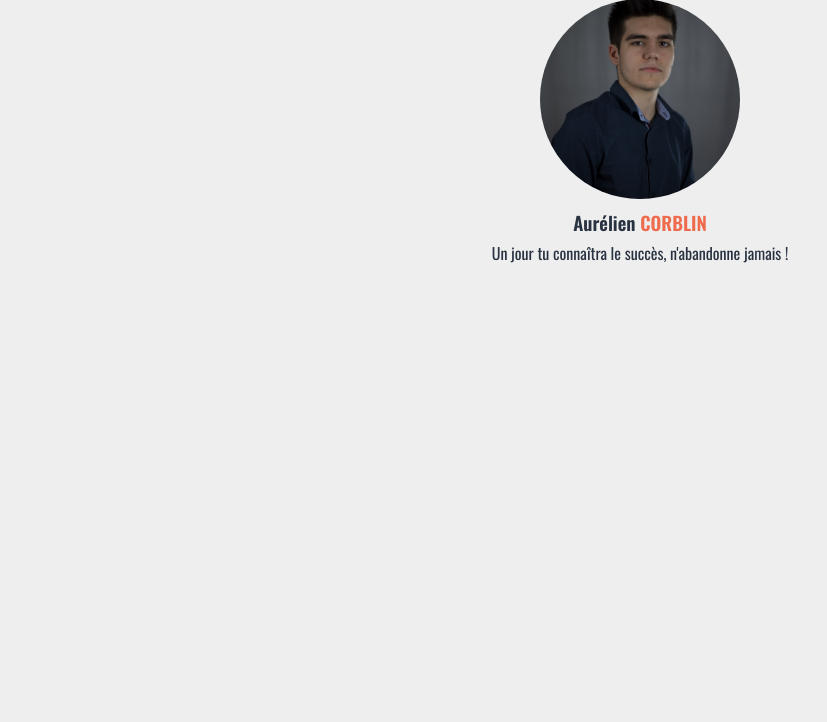
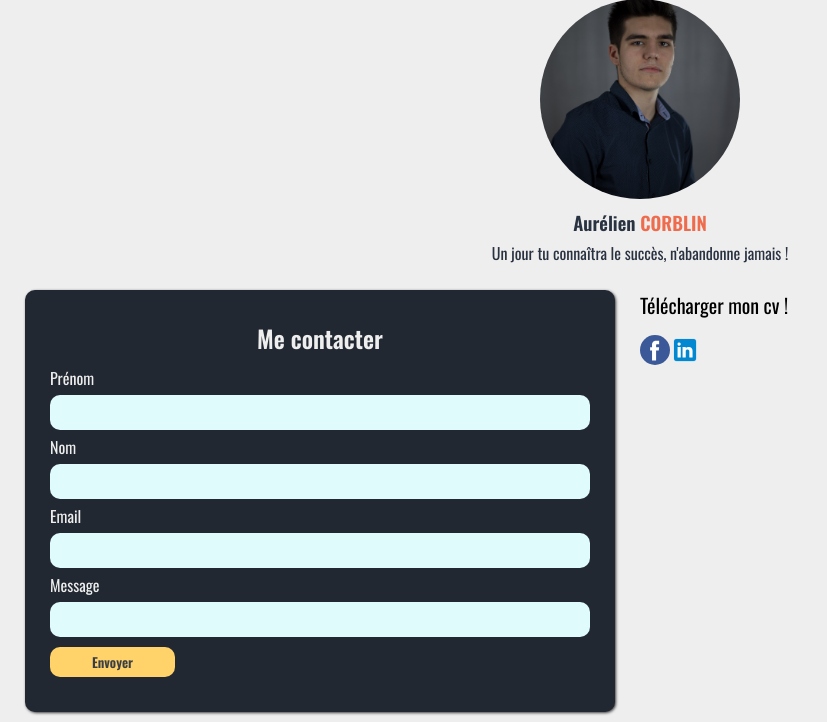
Before and after one commit to Zopiote/P5, a PHP site: page / in a window 1280 px wide. Shown: the part 139-861 px from the top of the page, without its empty margins (0-827 px from the left). Before the commit the page ends 402 px from the top, so only its background shows below. Run offline with PHP 8.4, Linux system fonts and the light colour scheme.

Commit message:
Token + authorization + contact

```diff
--- a/Config/Route.json
+++ b/Config/Route.json
@@ -3,6 +3,15 @@
 	"controller" : "Home",
 	"action" : "Home",
 	"method" : "GET",
+	"param" : [],
+	"manager": [],
+	"admin": 0
+},
+{
+	"path" : "/",
+	"controller" : "Home",
+	"action" : "Home",
+	"method" : "POST",
 	"param" : [],
 	"manager": [],
 	"admin": 0
--- a/Css/style.css
+++ b/Css/style.css
@@ -152,6 +152,34 @@ body {
     text-align: center;
     margin: 0;
 }
+.infos__container {
+    display: flex;
+    justify-content: space-between;
+    align-items: flex-start;
+}
+.contact__form {
+    width: 48%;
+}
+.rs__container {
+    width: 48%;
+    display: flex;
+    flex-direction: column;
+    padding: 25px;
+}
+.rs__content {
+    display: flex;
+    flex-direction: row;
+    margin-top: 15px;
+}
+.pdf__link {
+    text-decoration: none;
+    color: black;
+    font-size: 20px;
+}
+.img-rs {
+    width: 30px;
+    height: 30px;
+}
 
 /* CARD */
 
@@ -191,4 +219,12 @@ body {
     font-weight: 500;
 }
 
-/* FOOTER */
+/* FORM */
+
+.form__container {
+    background-color: #222831;
+    box-shadow: 1px 1px 3px 0px rgba(0,0,0,0.75);
+    border-radius: 10px;
+    padding: 25px;
+    margin-top: 25px;
+}
--- a/View/Home/home.php
+++ b/View/Home/home.php
@@ -3,4 +3,50 @@
     <img class="image__profil" src="Media/Profil.jpg">
     <h3 class="title__profil">Aurélien <span>CORBLIN</span></h3>
     <p class="text__profil">Un jour tu connaîtra le succès, n'abandonne jamais !</p>
+
+    <div class="infos__container">
+        <div class="contact__form">
+        <?php
+            if(isset($_POST['submit'])){
+                $to = "corblin.aurelien69@gmail.com";
+                $from = $_POST['email'];
+                $prenom = $_POST['prenom'];
+                $nom = $_POST['nom'];
+                $message = $_POST['message'];
+                $sujet = "Cnntact";
+
+                $headers = "De:" . $from;
+                mail($to, $sujet, $message, $headers);
+                echo "Le mail à bien été envoyer, vous serez contacter dans les plus bref délais.";
+            }
+        ?>
+            <form action="/" method="POST" class="form__container">
+		        <h2 class="form__title">Me contacter</h2>
+                <div class="form__control">
+                    <label class="form__label" for="prenom">Prénom</label>
+			        <input class="form__input" name="prenom" type="text" id="prenom">
+                </div>
+                <div class="form__control">
+                    <label class="form__label" for="nom">Nom</label>
+			        <input class="form__input" name="nom" type="text" id="nom">
+                </div>
+                <div class="form__control">
+                    <label class="form__label" for="email">Email</label>
+			        <input class="form__input" name="email" type="email" id="email">
+                </div>
+                <div class="form__control">
+                    <label class="form__label" for="message">Message</label>
+			        <input class="form__input" name="message" type="textarea" id="message">
+                </div>
+		        <button type="submit" class="btn btn-primary" name="submit">Envoyer</button>
+            </form>
+        </div>
+        <div class="rs__container">
+            <a class="pdf__link" href="./Files/CVAurelienCORBLIN.pdf" download="CV_Aurélien_CORBLIN">Télécharger mon cv !</a>
+            <div class="rs__content">
+                <a href="https://www.facebook.com/aurelien.corblin/"><img class="img-rs" src="./Files/facebook.svg"></a>
+                <a href="https://www.linkedin.com/in/aur%C3%A9lien-corblin-3b5359181?lipi=urn%3Ali%3Apage%3Ad_flagship3_profile_view_base_contact_details%3BThaWX7ZnQGa35YhiyCEw8g%3D%3D"><img class="img-rs" src="./Files/linkedin.png"></a>
+            </div>
+            </div>
+    </div>
 </section>
--- a/View/Post/Admin/PostAdd.php
+++ b/View/Post/Admin/PostAdd.php
@@ -28,6 +28,7 @@
 				<?php } ?>
 			<?php } ?>
 		</div>
+		<input name="_token" id="_token" type="hidden" value="<?php echo $_SESSION['_token'] ?>">
 		<button type="submit" class="btn btn-primary" name="submit">Ajouter</button>
 	</form>
 </div>
--- a/View/Post/Admin/PostEdit.php
+++ b/View/Post/Admin/PostEdit.php
@@ -28,6 +28,7 @@
 				<?php } ?>
 			<?php } ?>
 		</div>
+		<input name="_token" id="_token" type="hidden" value="<?php echo $_SESSION['_token'] ?>">
 		<button type="submit" class="btn btn-primary" name="submit">Modifier</button>
 	</form>
 </div>
--- a/View/User/login.php
+++ b/View/User/login.php
@@ -9,6 +9,7 @@
 			<label for="password" class="form__label">Mot de passe</label>
 			<input name="password" type="password" class="form__input" id="password">
 		</div>
+		<input name="_token" id="_token" type="hidden" value="<?php echo $_SESSION['_token'] ?>">
 		<button type="submit" class="btn btn-primary" name="submit">Se connecter</button>
 	</form>
 </div>
--- a/View/User/registration.php
+++ b/View/User/registration.php
@@ -28,6 +28,7 @@
 				<?php } ?>
 			<?php } ?>
 		</div>
+		<input name="_token" id="_token" type="hidden" value="<?php echo $_SESSION['_token'] ?>">
 		<button type="submit" class="btn btn-primary" name="submit">Inscription</button>
 	</form>
 </div>
```
Also changed, not shown: Controller/PostController.php (+23 -0 lines), Controller/UserController.php (+23 -0 lines), Files/facebook.svg (added), Files/linkedin.png (added), 1 other file.
